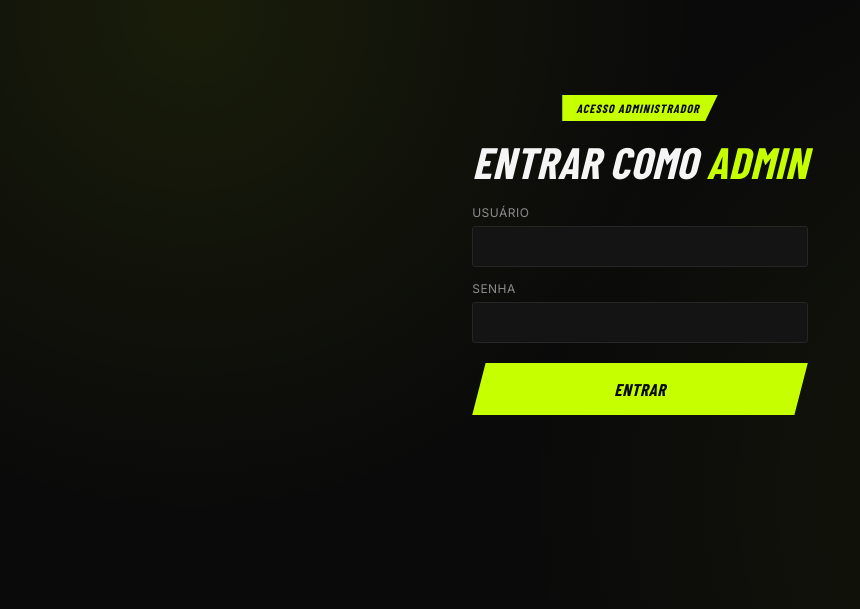
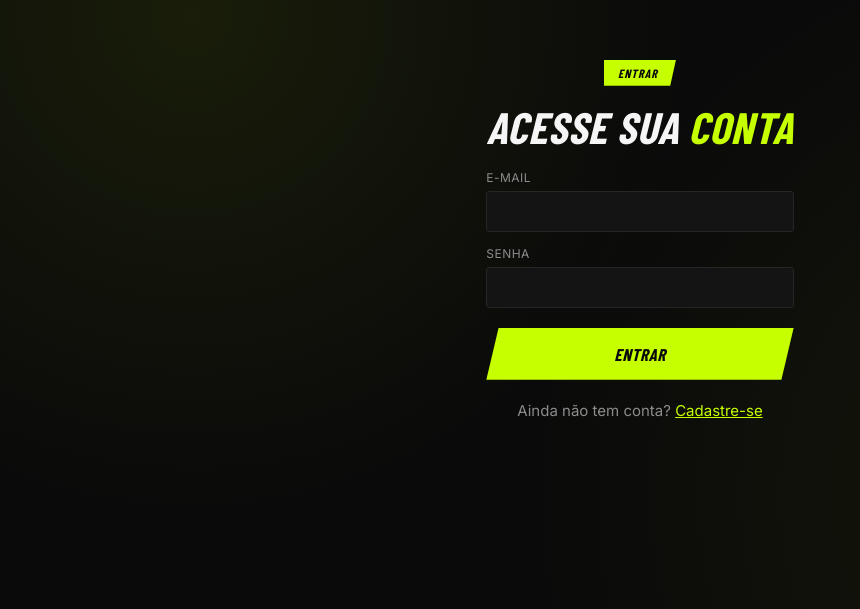
Before and after one commit to Gilmarnn/ML2, a website: page public/login.html in a window 1280 px wide. Shown: the part 145-754 px from the top of the page, without its empty margins (0-860 px from the left). Drawn offline with nearby package versions, Linux system fonts and the light colour scheme; a web font is replaced by a local one.

Commit message:
Add files via upload

```diff
--- a/public/login.html
+++ b/public/login.html
@@ -3,18 +3,18 @@
 <head>
 <meta charset="UTF-8" />
 <meta name="viewport" content="width=device-width, initial-scale=1.0" />
-<title>Acesso administrador — Diagnóstico ML</title>
+<title>Login — Diagnóstico ML</title>
 <link rel="stylesheet" href="style.css" />
 </head>
 <body>
   <main class="landing">
     <div class="landing-card">
-      <span class="slash-tag">Acesso administrador</span>
-      <h1>Entrar como <span class="accent">admin</span></h1>
-      <form id="admin-login-form" style="display:flex;flex-direction:column;gap:14px;text-align:left;margin-top:20px">
+      <span class="slash-tag">Entrar</span>
+      <h1>Acesse sua <span class="accent">conta</span></h1>
+      <form id="login-form" style="display:flex;flex-direction:column;gap:14px;text-align:left;margin-top:20px">
         <label style="font-size:12px;color:var(--text-dim);text-transform:uppercase;letter-spacing:0.04em;display:flex;flex-direction:column;gap:6px">
-          Usuário
-          <input type="text" id="username" autocomplete="username" required style="background:var(--surface);border:1px solid var(--border);color:var(--text);padding:11px;border-radius:3px;font-size:15px" />
+          E-mail
+          <input type="email" id="email" autocomplete="username" required style="background:var(--surface);border:1px solid var(--border);color:var(--text);padding:11px;border-radius:3px;font-size:15px" />
         </label>
         <label style="font-size:12px;color:var(--text-dim);text-transform:uppercase;letter-spacing:0.04em;display:flex;flex-direction:column;gap:6px">
           Senha
@@ -23,8 +23,9 @@
         <p id="login-error" style="color:var(--danger);font-size:13px;display:none"></p>
         <button type="submit" class="btn-primary" style="margin-top:6px">Entrar</button>
       </form>
+      <p class="fine-print">Ainda não tem conta? <a href="/register.html" style="color:var(--primary)">Cadastre-se</a></p>
     </div>
   </main>
-  <script src="admin-login.js"></script>
+  <script src="login.js"></script>
 </body>
 </html>
```
